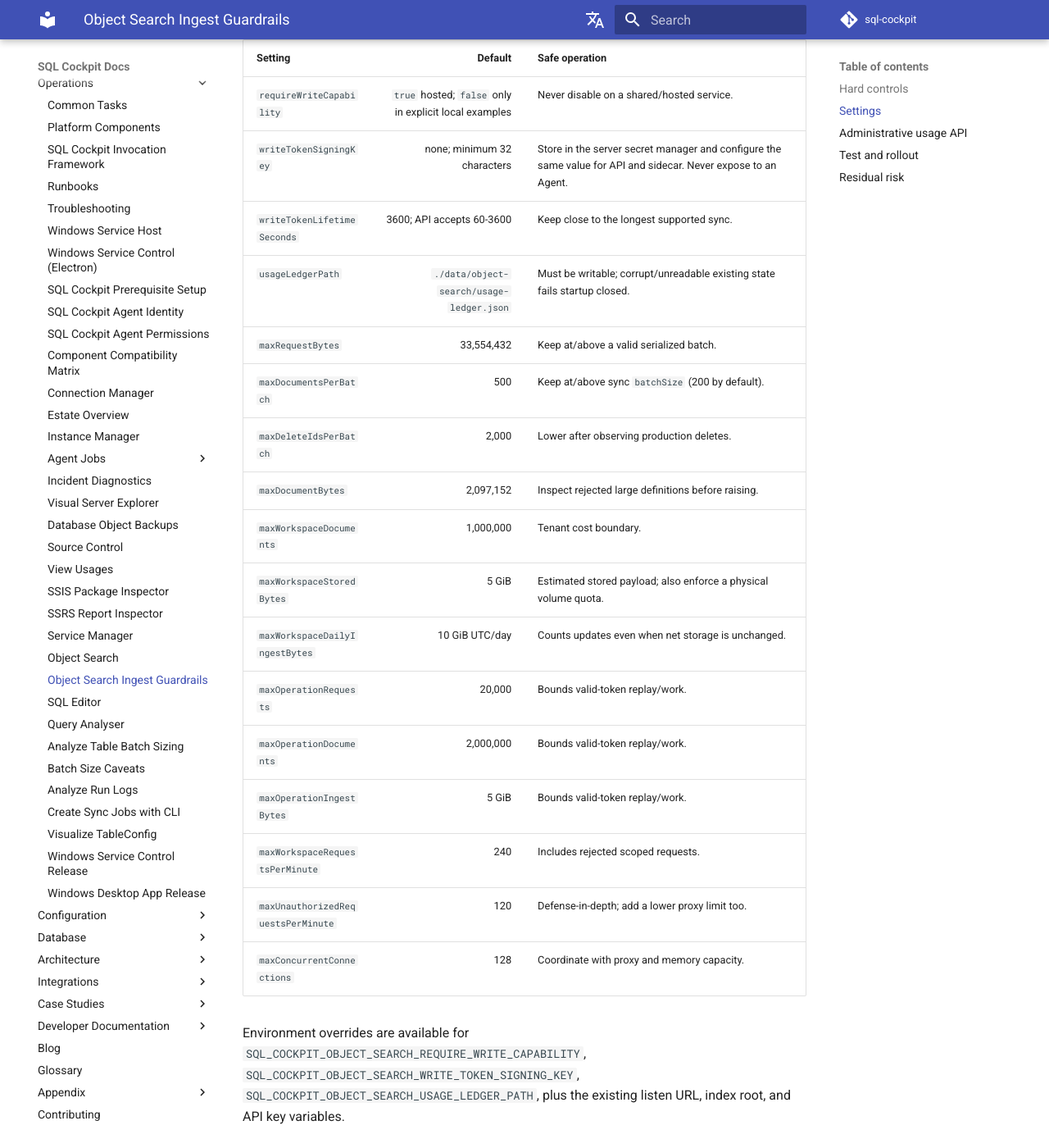
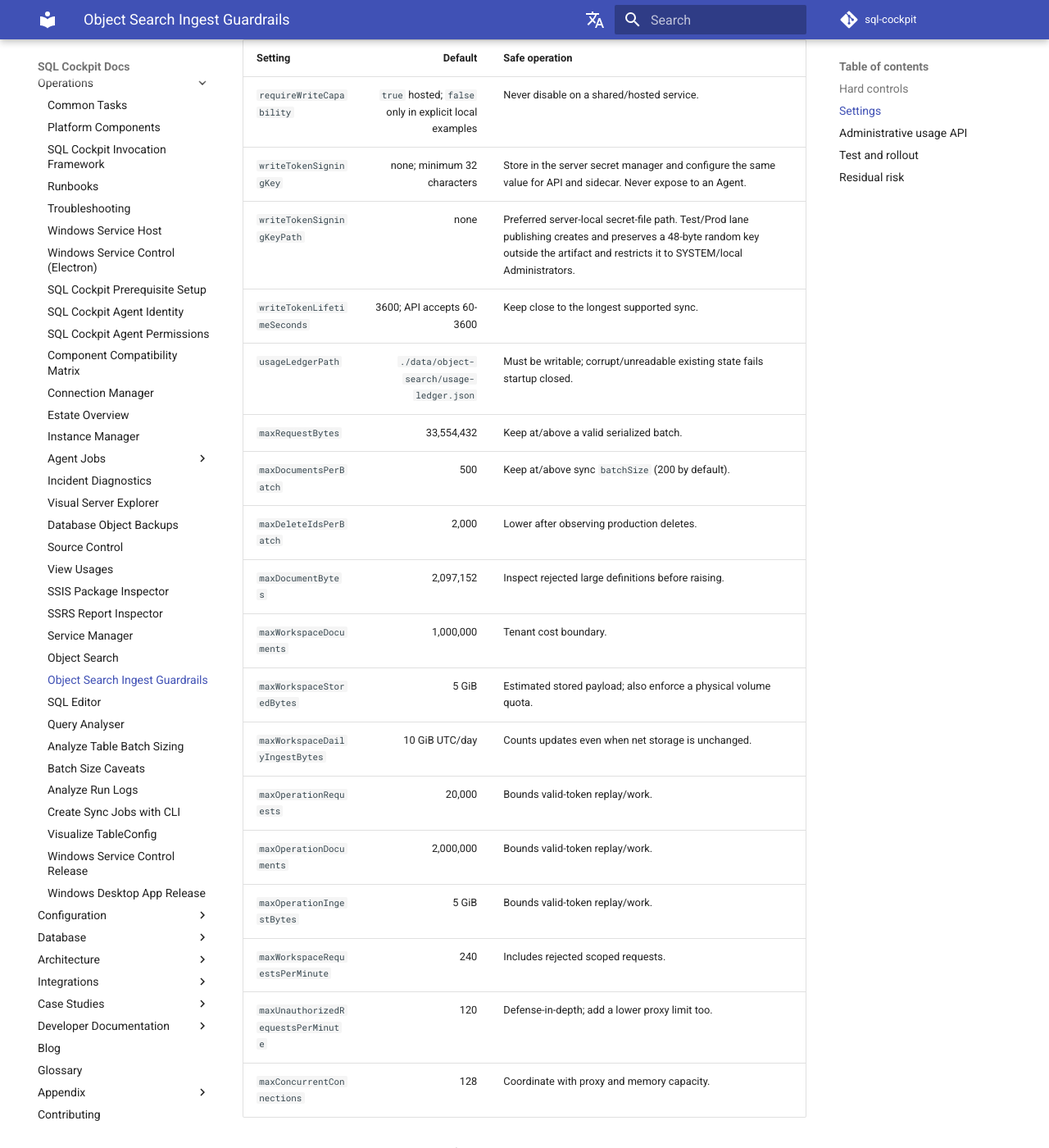
Before and after one commit to sql-cockpit/sql-cockpit-docs-source, an MkDocs documentation site: the page built from docs/operations/object-search-ingest-guardrails.md, in a window 1280 px wide and 1400 px high, scrolled down 916 px. Shown: the whole window at 82% size. Built offline with MkDocs 1.6.1 and Material for MkDocs 9.7.7, drawn with Linux system fonts in a browser that asks for light colours; comment, search, counter and statistics services are not loaded; the version menu is left out; some of the changed text lies outside the part shown.

Commit message:
Document external signing key storage (#29)

```diff
--- a/docs/operations/object-search-ingest-guardrails.md
+++ b/docs/operations/object-search-ingest-guardrails.md
@@ -32,6 +32,7 @@
 | --- | ---: | --- |
 | `requireWriteCapability` | `true` hosted; `false` only in explicit local examples | Never disable on a shared/hosted service. |
 | `writeTokenSigningKey` | none; minimum 32 characters | Store in the server secret manager and configure the same value for API and sidecar. Never expose to an Agent. |
+| `writeTokenSigningKeyPath` | none | Preferred server-local secret-file path. Test/Prod lane publishing creates and preserves a 48-byte random key outside the artifact and restricts it to SYSTEM/local Administrators. |
 | `writeTokenLifetimeSeconds` | 3600; API accepts 60-3600 | Keep close to the longest supported sync. |
 | `usageLedgerPath` | `./data/object-search/usage-ledger.json` | Must be writable; corrupt/unreadable existing state fails startup closed. |
 | `maxRequestBytes` | 33,554,432 | Keep at/above a valid serialized batch. |
@@ -49,6 +50,7 @@
 | `maxConcurrentConnections` | 128 | Coordinate with proxy and memory capacity. |
 
 Environment overrides are available for `SQL_COCKPIT_OBJECT_SEARCH_REQUIRE_WRITE_CAPABILITY`, `SQL_COCKPIT_OBJECT_SEARCH_WRITE_TOKEN_SIGNING_KEY`, `SQL_COCKPIT_OBJECT_SEARCH_USAGE_LEDGER_PATH`, plus the existing listen URL, index root, and API key variables.
+`SQL_COCKPIT_OBJECT_SEARCH_WRITE_TOKEN_SIGNING_KEY_PATH` selects the external secret file. If the Service Host uses a custom identity, grant it read access without granting the customer Agent identity access.
 
 ## Administrative usage API
 
```
